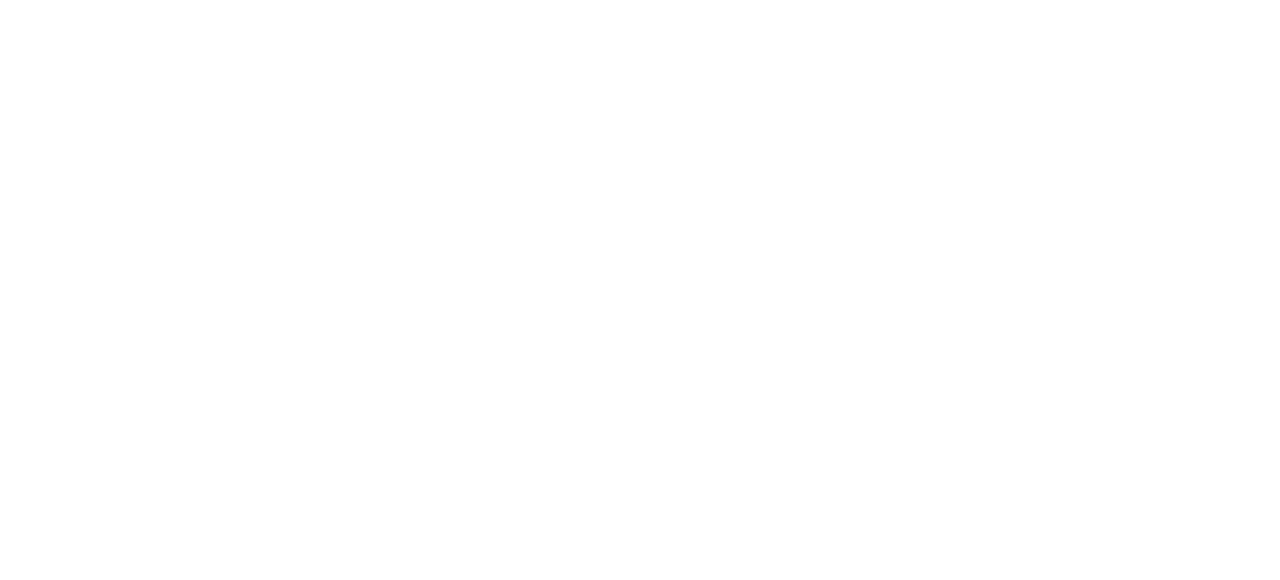
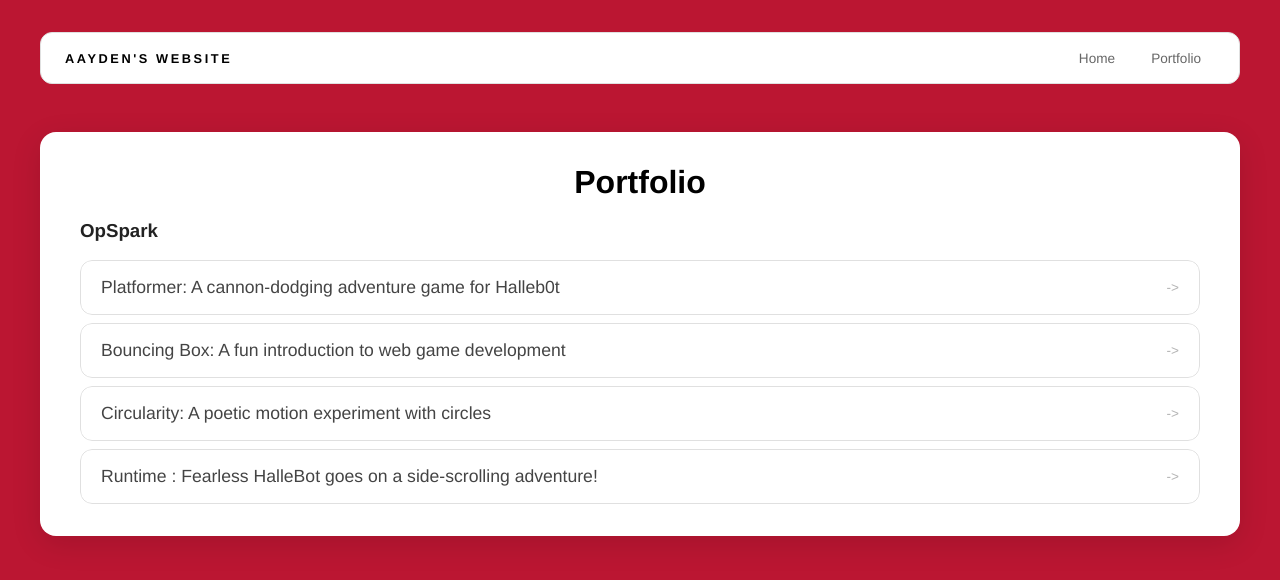
Before and after one commit to aaydensylvas/aaydensylvas.github.io, a plain HTML site: page portfolio.html in a window 1280 px wide. Drawn offline with Linux system fonts and the light colour scheme.

Commit message:
started portfolio

```diff
--- a/portfolio.html
+++ b/portfolio.html
@@ -0,0 +1,45 @@
+<!DOCTYPE html>
+<html>
+
+<head>
+  <title> AAYDEN'S EVIL WEBSITE</title>
+  <link rel="stylesheet" href="style.css" />
+</head>
+
+<body>
+  <!-- All content goes here -->
+  <div id="all-contents">
+      <nav>
+        <h1>Aayden's Website</h1>
+        <ul id = "nav-ul">
+          <li class = "nav-li"><a href="index.html">Home</a></li>
+           <li class="nav-li"><a href="portfolio.html">Portfolio</a></li>
+
+
+          </ul>
+        </nav>
+        <main class = "portfolio-main">
+          <div class = "content">
+            <div class = "portfolio-box">
+              <h1>Portfolio</h1>
+              <h3>OpSpark</h3>
+              <ul class = "portfolio">
+                <li>
+                    <a href="fsd-projects/platformer/" target = "_blank">Platformer: A cannon-dodging adventure game for Halleb0t</a>
+                </li>
+                <li>
+                    <a href="fsd-projects/bouncing-box/" target = "_blank">Bouncing Box: A fun introduction to web game development</a>
+                </li>
+                <li>
+                    <a href="fsd-projects/circularity/" target = "_blank">Circularity: A poetic motion experiment with circles</a>
+                </li>
+                <li>
+                    <a href="fsd-projects/runtime/" target = "_blank">Runtime : Fearless HalleBot goes on a side-scrolling adventure!</a>
+                </li>
+              </ul>
+            </div>
+          </div>
+        </main>
+    </div>
+  </body>
+</html>
--- a/style.css
+++ b/style.css
@@ -99,3 +99,141 @@ h2 {
   border-color: #000;
   transform: translateY(-2px);
 }
+
+.sidebar-img {
+  width: 100%;
+  max-width: 760px;
+  aspect-ratio: 3 / 4;
+  object-fit: cover;
+  display: block;
+  border-radius: 16px;
+  filter: grayscale(100%);
+  box-shadow: 0 8px 30px rgba(0, 0, 0, 0.12);
+  transition:
+    filter 0.4s ease,
+    transform 0.4s ease,
+    box-shadow 0.4s ease;
+}
+
+.sidebar-img:hover {
+  filter: grayscale(0%);
+  transform: translateY(-4px);
+  box-shadow: 0 16px 40px rgba(0, 0, 0, 0.18);
+}
+
+nav {
+  display: flex;
+  justify-content: space-between;
+  align-items: center;
+  margin-bottom: 48px;
+  padding: 16px 24px;
+  background: #fff;
+  border: 1px solid #e0e0e0;
+  border-radius: 12px;
+}
+
+nav h1 {
+  margin: 0;
+  font-size: 0.8rem;
+  font-weight: 700;
+  text-transform: uppercase;
+  letter-spacing: 0.2em;
+  color: #000;
+}
+
+#nav-ul {
+  list-style: none;
+  display: flex;
+  gap: 8px;
+  margin: 0;
+  padding: 0;
+}
+
+.nav-li a {
+  color: #666;
+  text-decoration: none;
+  font-size: 0.85rem;
+  font-weight: 500;
+  padding: 6px 14px;
+  border-radius: 8px;
+  transition:
+    background 0.25s ease,
+    color 0.25s ease;
+}
+
+.nav-li a:hover {
+  background: #000;
+  color: #fff;
+}
+
+/* Portfolio styles */
+.content h1 {
+  color: black;
+}
+
+.portfolio {
+  list-style: none;
+  margin: 0;
+  padding: 0;
+  width: 100%;
+  display: flex;
+  flex-direction: column;
+  gap: 8px;
+}
+
+.portfolio li {
+  border-radius: 12px;
+  overflow: hidden;
+}
+
+.portfolio a {
+  display: flex;
+  justify-content: space-between;
+  align-items: center;
+  text-decoration: none;
+  color: #444;
+  padding: 16px 20px;
+  font-size: 1.1rem;
+  font-weight: 500;
+  background: #fff;
+  border: 1px solid #e0e0e0;
+  border-radius: 12px;
+  transition: background 0.25s ease, color 0.25s ease, transform 0.25s ease;
+}
+
+.portfolio a:hover {
+  background: #000;
+  color: #fff;
+  transform: translateX(4px);
+}
+
+.portfolio a::after {
+  content: "->";
+  font-size: 0.85rem;
+  opacity: 0.4;
+  transition: opacity 0.25s ease;
+  white-space: nowrap;
+}
+
+.portfolio a:hover::after {
+  opacity: 1;
+}
+
+.portfolio-main {
+  display: block;
+  min-height: auto;
+}
+
+.portfolio-box {
+  background: #ffffff;
+  padding: 32px 40px;
+  border-radius: 16px;
+  box-shadow: 0 8px 30px rgba(0, 0, 0, 0.12);
+  width: 100%;
+}
+
+.portfolio-box h1 {
+  text-align: center;
+  width: 100%;
+  margin: 0;
+}
```
Also changed, not shown: index.html (+9 -1 lines), images/aayden.jpg (added).
